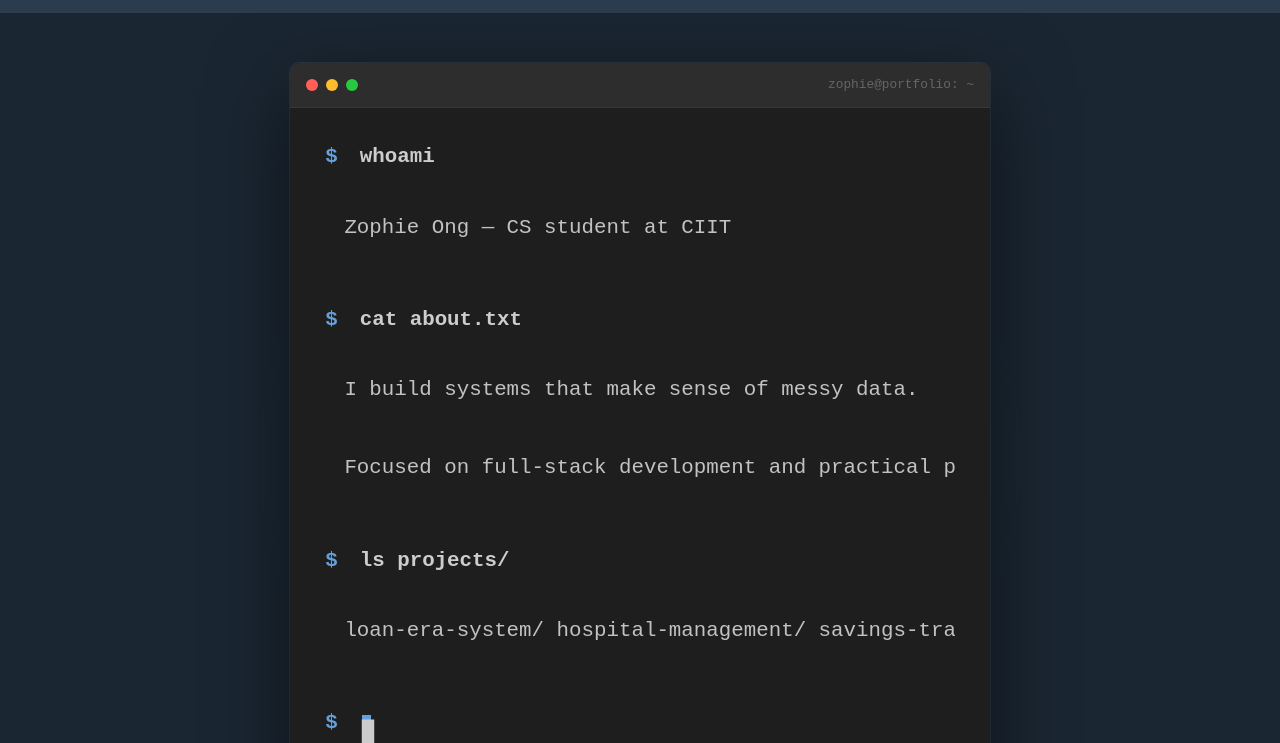
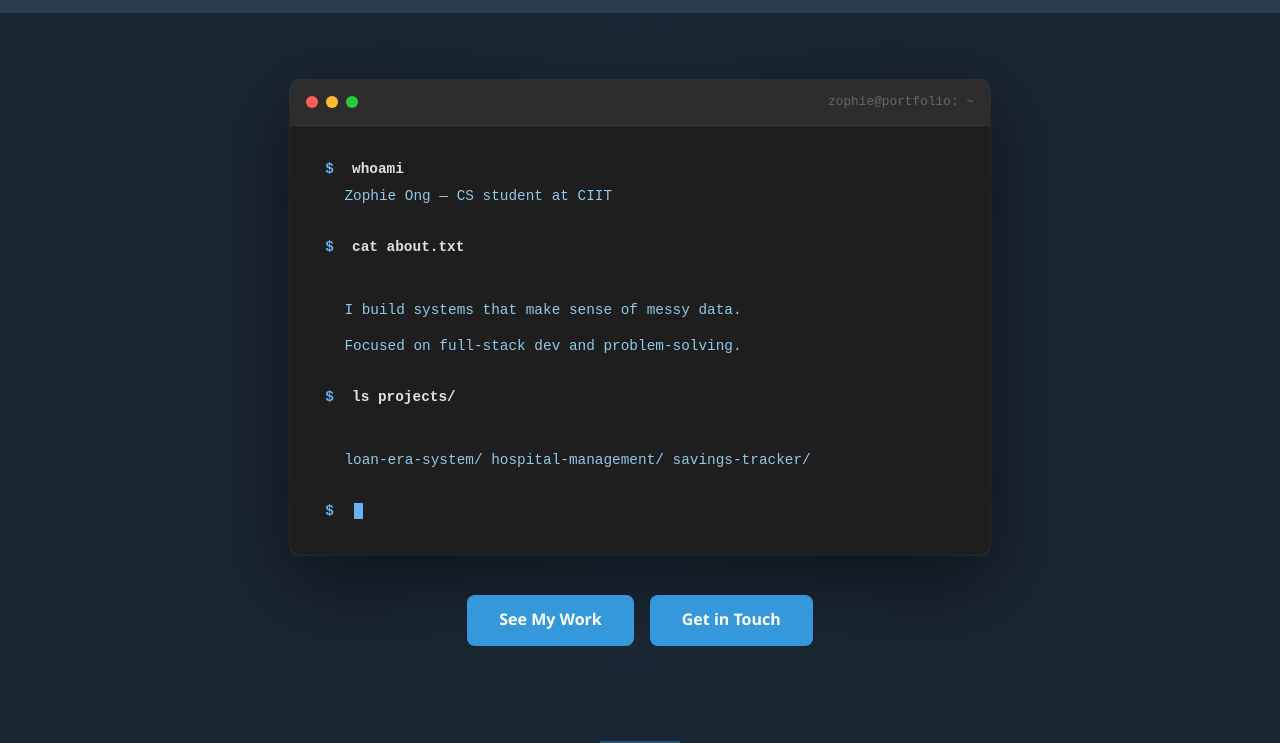
Before and after one commit to zmc-ong/portfolio, a plain HTML site: page index.html in a window 1280 px wide. Shown: the part 57-800 px from the top of the page. Drawn offline with Linux system fonts and the light colour scheme.

Commit message:
Update index.html

```diff
--- a/index.html
+++ b/index.html
@@ -32,18 +32,20 @@
                     <span class="terminal-title">zophie@portfolio: ~</span>
                 </div>
                 <div class="terminal-body">
-                    <p class="terminal-line"><span class="prompt">$</span> whoami</p>
-                    <p class="terminal-output">Zophie Ong — CS student at CIIT</p>
+                  <div class="terminal-line"><span class="prompt">$</span> whoami</div>
+                  <div class="terminal-output" data-text="Zophie Ong — CS student at CIIT"></div>
 
-                    <p class="terminal-line"><span class="prompt">$</span> cat about.txt</p>
-                    <p class="terminal-output">I build systems that make sense of messy data.</p>
-                    <p class="terminal-output">Focused on full-stack development and practical problem-solving.</p>
+                  <div class="terminal-line"><span class="prompt">$</span> cat about.txt</div>
+                  <div class="terminal-processing" data-text="[Reading file...]"></div>
+                  <div class="terminal-output line-delay-1" data-text="I build systems that make sense of messy data."></div>
+                  <div class="terminal-output line-delay-2" data-text="Focused on full-stack dev and problem-solving."></div>
 
-                    <p class="terminal-line"><span class="prompt">$</span> ls projects/</p>
-                    <p class="terminal-output">loan-era-system/  hospital-management/  savings-tracker/</p>
+                  <div class="terminal-line"><span class="prompt">$</span> ls projects/</div>
+                  <div class="terminal-processing" data-text="[Scanning directory...]"></div>
+                  <div class="terminal-output line-delay-3" data-text="loan-era-system/  hospital-management/  savings-tracker/"></div>
 
-                    <p class="terminal-line"><span class="prompt">$</span> <span class="cursor">█</span></p>
-                </div>
+                  <div class="terminal-line"><span class="prompt">$</span> <span class="cursor"></span></div>
+              </div>
             </div>
             <div class="hero-actions">
                 <a href="#projects" class="btn">See My Work</a>
```
